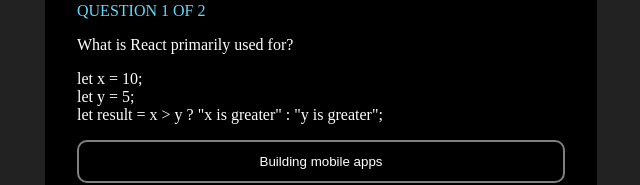
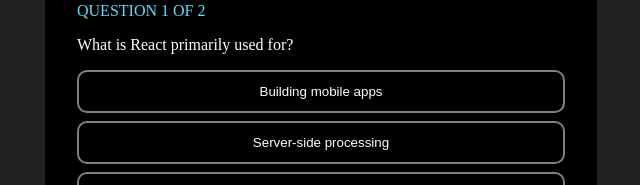
Before and after one commit to bac-dam-1991/quiz-app, a React (Create React App) app in the folder ui/: page / in a window 1280 px wide. Both pictures are taken after a click on the button "START QUIZ". Shown: the part 153-338 px from the top of the page, without its empty margins (319-959 px from the left). Built offline with nearby package versions, Linux system fonts and the light colour scheme; the HTML template or start-up script is replaced by a standard one.

Commit message:
tidied up

```diff
--- a/ui/src/pages/QuizPage.jsx
+++ b/ui/src/pages/QuizPage.jsx
@@ -1,25 +1,6 @@
 import { useState } from "react";
 import { Fragment } from "react";
 import "./QuizPage.css";
-
-// const Answers = [
-//   {
-//     label: "10",
-//     value: "a1",
-//   },
-//   {
-//     label: "5",
-//     value: "a2",
-//   },
-//   {
-//     label: "x is greater",
-//     value: "a3",
-//   },
-//   {
-//     label: "y is greater",
-//     value: "a4",
-//   },
-// ];
 
 export const QuizPage = () => {
   const [selected, setSelected] = useState(0);
@@ -34,11 +15,6 @@
         <p className="question">
           {Questions[questionNumber].question}
         </p>
-        <ul>
-          <li>let x = 10;</li>
-          <li>let y = 5;</li>
-          <li>let result = x &gt; y ? "x is greater" : "y is greater";</li>
-        </ul>
 
         <div className="answers">
           {Questions[questionNumber].options.map((answer) => {
```
